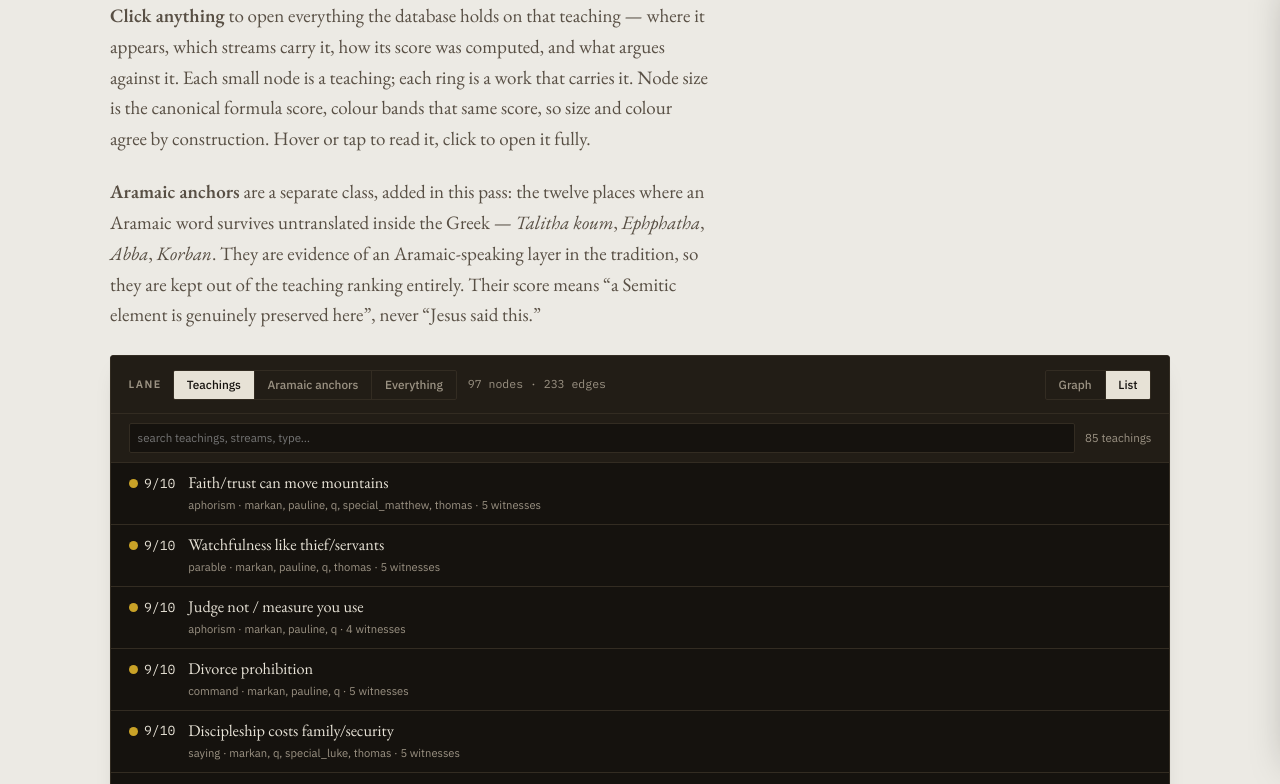
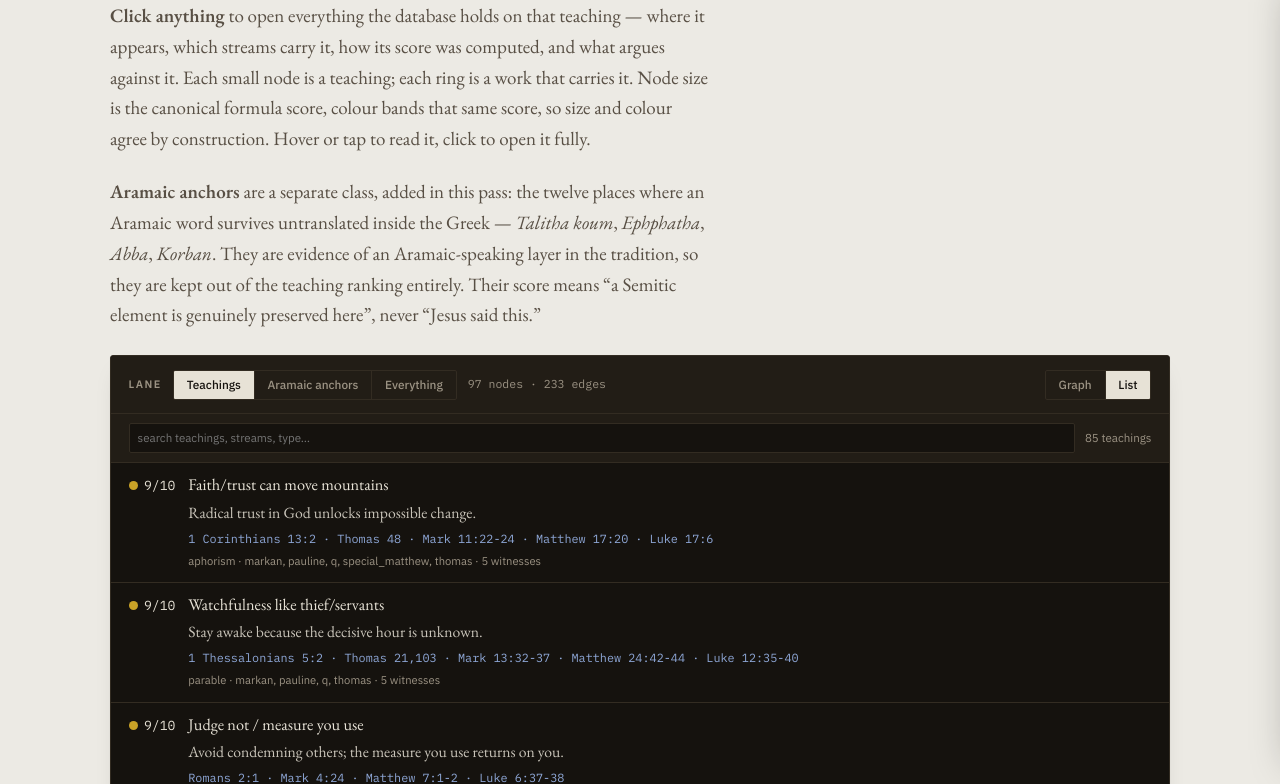
Before and after one commit to wenzlmcgowen/techhousechurch, a plain HTML site: page index.html in a window 1280 px wide. Both pictures are taken after a click on the button "List". Shown: the part 1177-1961 px from the top of the page. Drawn offline with nearby package versions, Linux system fonts and the light colour scheme.

Commit message:
The list shows the teaching, not just its label
Rows were showing a filing name -- 'Judge not / measure you use' -- which
is a title, not a teaching. Now each row carries the teaching itself in
full, plus every reference that holds it:

  9/10  Judge not / measure you use
        Avoid condemning others; the measure you use returns on you.
        Romans 2:1 · Mark 4:24 · Matthew 7:1-2 · Luke 6:37-38
        aphorism · markan, pauline, q · 4 witnesses

Nothing is abbreviated: verified all 85 rows carry text and none ends in
an ellipsis. Search now covers the teaching text and the references too,
not only titles -- 'mercy' returns 8 rows on wording that never appears
in any title.

Co-Authored-By: Claude Opus 5 <noreply@anthropic.com>

```diff
--- a/index.html
+++ b/index.html
@@ -294,18 +294,23 @@ td.w{font-size:1rem}
 
 /* -- list view -- */
 .viewseg{margin-left:auto}
-.listview{display:none;background:var(--plate);max-height:560px;overflow-y:auto}
+.listview{display:none;background:var(--plate);max-height:640px;overflow-y:auto}
 .plate.aslist .listview{display:block}
 .plate.aslist #g,.plate.aslist .plate-foot,.plate.aslist .readout{display:none}
 .lrow{display:grid;grid-template-columns:auto 1fr;gap:.15rem .8rem;align-items:baseline;
   width:100%;text-align:left;background:transparent;border:0;border-bottom:1px solid var(--plate-rule);
-  padding:.6rem 1.1rem;cursor:pointer;font:inherit;color:var(--plate-ink)}
+  padding:.75rem 1.1rem;cursor:pointer;font:inherit;color:var(--plate-ink)}
 .lrow:hover{background:var(--plate-2)}
 .lrow .ls{font-family:"IBM Plex Mono",monospace;font-size:.82rem;font-variant-numeric:tabular-nums;
   white-space:nowrap;display:flex;align-items:center;gap:.4rem}
 .lrow .ls i{width:9px;height:9px;border-radius:50%;display:block}
 .lrow .lt{font-family:"EB Garamond",Georgia,serif;font-size:1.02rem;line-height:1.25}
+.lrow .lc{grid-column:2;font-family:"EB Garamond",Georgia,serif;font-size:.98rem;line-height:1.42;
+  color:var(--plate-ink);opacity:.86;margin:.18rem 0 .22rem;max-width:74ch}
+.lrow .lref{grid-column:2;font-family:"IBM Plex Mono",monospace;font-size:.74rem;color:#8FA8D8;
+  line-height:1.45;margin-bottom:.15rem}
 .lrow .lm{grid-column:2;font-family:"IBM Plex Sans",sans-serif;font-size:.7rem;color:var(--plate-ink-2)}
+@media(max-width:620px){.lrow .lc{font-size:1rem}}
 .listhead{display:flex;gap:.6rem;align-items:center;padding:.55rem 1.1rem;background:var(--plate-2);
   border-bottom:1px solid var(--plate-rule);font-family:"IBM Plex Sans",sans-serif;font-size:.72rem;
   color:var(--plate-ink-2);position:sticky;top:0;z-index:2}
@@ -1215,16 +1220,23 @@ const PLATE_INK = "#E7E2D6", PLATE_DIM = "#9C9384";
     const cnt = document.getElementById("lcount");
     const q = (document.getElementById("lsearch").value || "").toLowerCase().trim();
     let items = DATA.units.filter(u => lane === "all" || u.lane === lane);
-    if (q) items = items.filter(u =>
-      (u.title + " " + (u.unit_type||"") + " " + ((DATA.detail[u.id]||{}).streams||"")).toLowerCase().includes(q));
+    if (q) items = items.filter(u => {
+      const t = DATA.detail[u.id] || {};
+      const hay = [u.title, u.unit_type, t.streams, t.core,
+                   (t.refs||[]).map(r => r.ref).join(" ")].join(" ").toLowerCase();
+      return hay.includes(q);
+    });
     items.sort((a,b) => (b.rel||0) - (a.rel||0));
     if (cnt) cnt.textContent = items.length + (items.length === 1 ? " teaching" : " teachings");
     rowsEl.innerHTML = items.map(u => {
       const det = DATA.detail[u.id] || {};
       const b = bandOf(u.rel);
+      const refs = (det.refs || []).map(r => r.ref).filter(Boolean);
       return '<button class="lrow" type="button" data-uid="' + u.id + '">' +
         '<span class="ls"><i style="background:' + b.col + '"></i>' + pct(u.rel) + '</span>' +
         '<span class="lt">' + esc(u.title) + '</span>' +
+        (det.core ? '<span class="lc">' + esc(det.core) + '</span>' : '') +
+        (refs.length ? '<span class="lref">' + esc(refs.join("  \u00b7  ")) + '</span>' : '') +
         '<span class="lm">' + esc(u.unit_type ? u.unit_type.replace(/_/g," ") : "") +
           (det.streams ? ' \u00b7 ' + esc(det.streams) : '') +
           (det.refs ? ' \u00b7 ' + det.refs.length + ' witness' + (det.refs.length===1?'':'es') : '') +
```
